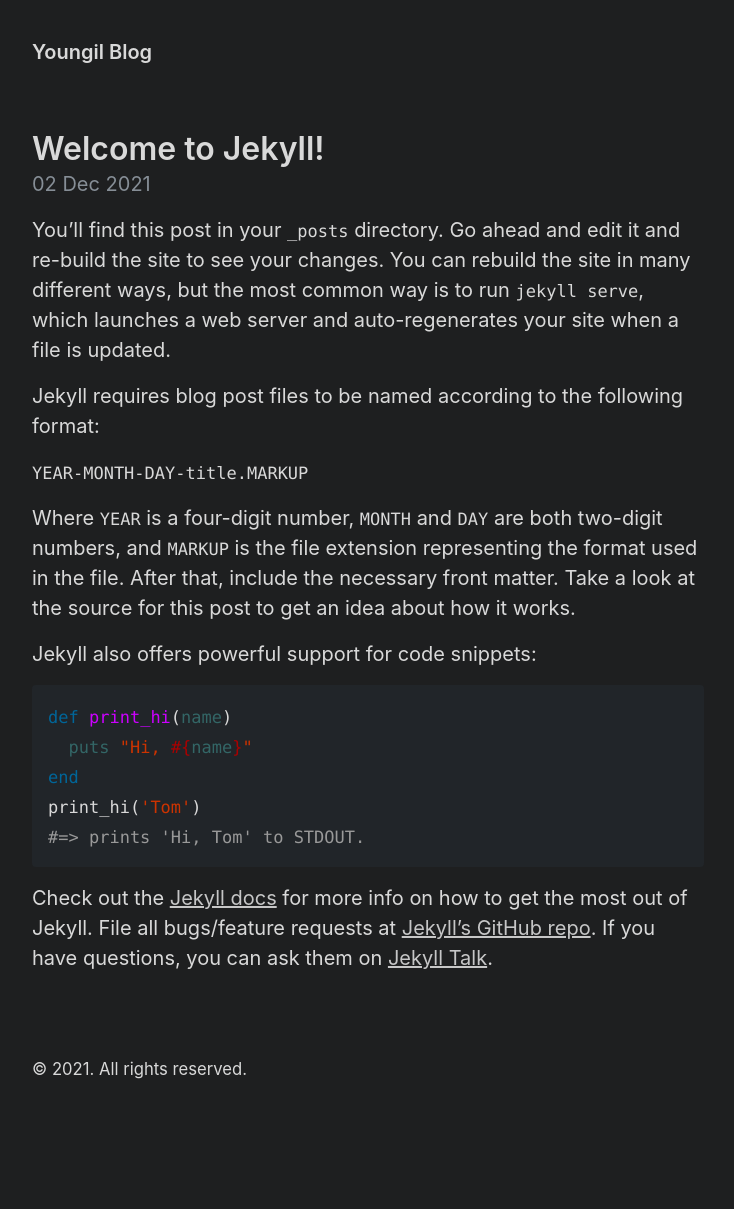
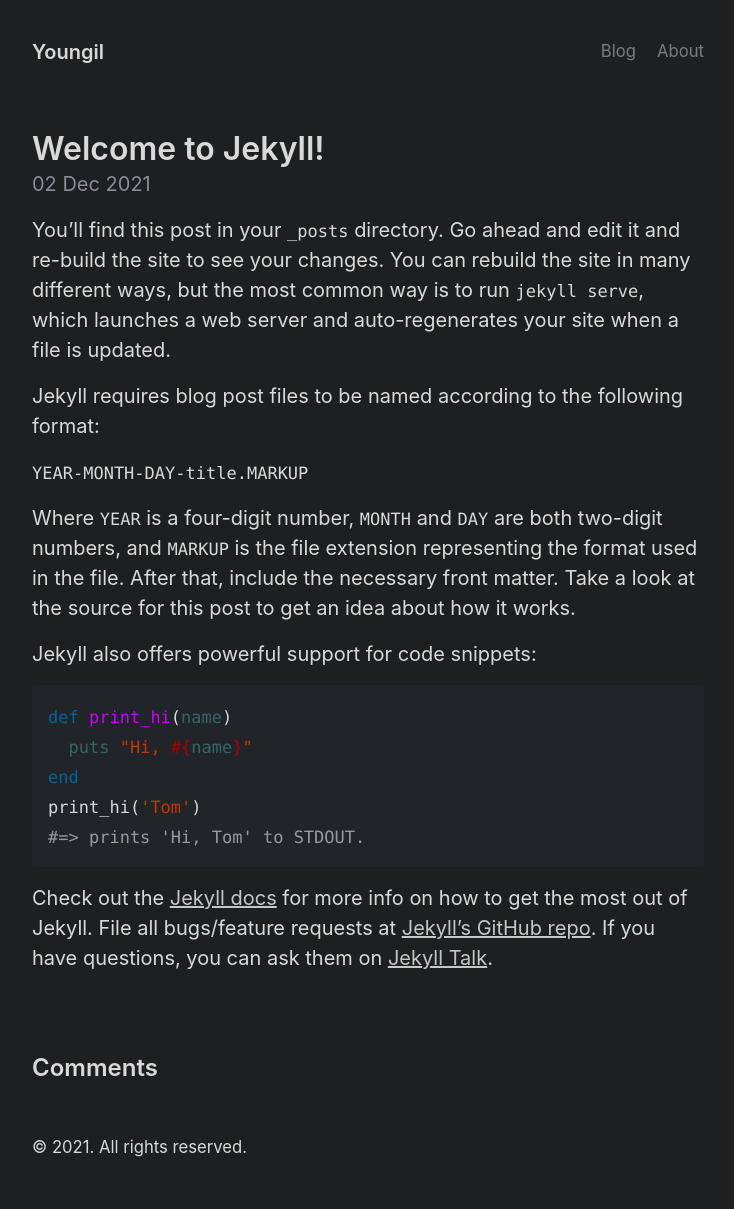
Before and after one commit to youngilkim0818/youngilkim0818.github.io, a Jekyll site: the page built from _posts/2021-12-02-welcome-to-jekyll.md, in a window 1280 px wide. Shown: the whole page, without its empty margins (272-1006 px from the left). Built offline with Jekyll 4.4.1, drawn with Linux system fonts in a browser that asks for light colours; comment, search, counter and statistics services are not loaded; before the commit the page ends 1131 px from its top, so only the background shows below that; some of the changed lines change nothing that is shown.

Commit message:
add: comments

```diff
--- a/_config.yml
+++ b/_config.yml
@@ -1,54 +1,53 @@
-# Welcome to Jekyll!
-#
-# This config file is meant for settings that affect your whole blog, values
-# which you are expected to set up once and rarely edit after that. If you find
-# yourself editing this file very often, consider using Jekyll's data files
-# feature for the data you need to update frequently.
-#
-# For technical reasons, this file is *NOT* reloaded automatically when you use
-# 'bundle exec jekyll serve'. If you change this file, please restart the server process.
-#
-# If you need help with YAML syntax, here are some quick references for you:
-# https://learn-the-web.algonquindesign.ca/topics/markdown-yaml-cheat-sheet/#yaml
-# https://learnxinyminutes.com/docs/yaml/
-#
-# Site settings
-# These are used to personalize your new site. If you look in the HTML files,
-# you will see them accessed via {{ site.title }}, {{ site.email }}, and so on.
-# You can create any custom variable you would like, and they will be accessible
-# in the templates via {{ site.myvariable }}.
+ # Setup
+title: Youngil
+url: https://youngilkim0818.github.io/
+paginate: 1
+baseurl: ""
+permalink: pretty
 
-title: Youngil Blog
-email: youngil4449@gmail.com
-description: >- # this means to ignore newlines until "baseurl:"
-  I want to be HUMAN.
-baseurl: "" # the subpath of your site, e.g. /blog
-url: "" # the base hostname & protocol for your site, e.g. http://example.com
-twitter_username: jekyllrb
-github_username:  jekyll
+# Gems
+plugins:
+  - jekyll-gist
+  - jekyll-paginate
+  - jekyll-seo-tag
 
-# Build settings
-theme: minima
-assert_url: /asssets
-plugins:
-  - jekyll-feed
+# Optimize Jekyll
+exclude:
+  - .editorconfig
+  - .git
+  - .jekyll-cache
+  - Gemfile
+  - Gemfile.lock
+  - LICENSE.md
+  - README.md
 
-# Exclude from processing.
-# The following items will not be processed, by default.
-# Any item listed under the `exclude:` key here will be automatically added to
-# the internal "default list".
-#
-# Excluded items can be processed by explicitly listing the directories or
-# their entries' file path in the `include:` list.
-#
-# exclude:
-#   - .sass-cache/
-#   - .jekyll-cache/
-#   - gemfiles/
-#   - Gemfile
-#   - Gemfile.lock
-#   - node_modules/
-#   - vendor/bundle/
-#   - vendor/cache/
-#   - vendor/gems/
-#   - vendor/ruby/
+sass:
+  sass_dir: _sass
+  style: :compressed
+
+# Options
+
+# Replace this value and uncomment to enable Google Analytics tracking
+# ga_analytics: UA-000000-0
+
+# Specify the author for blog posts
+author:
+  name: Mark Otto
+  url: https://twitter.com/mdo
+  email: markdotto@gmail.com
+
+# Custom vars
+version: 3.0.0
+google_analytics_id: #UA-XXXX-Y
+comment:
+  provider:	"disqus"
+  disqus:
+    shortname:	"youngilkim0818"
+
+# Navbar page list
+nav:
+  - title: Blog
+    url: /archive
+
+  - title: About
+    url: /about
--- a/_layouts/post.html
+++ b/_layouts/post.html
@@ -23,3 +23,26 @@
   </ul>
 </aside>
 {% endif %}
+
+{% if page.comments %}
+<h2>Comments</h2>
+<div id="disqus_thread"></div>
+<script>
+    /**
+    *  RECOMMENDED CONFIGURATION VARIABLES: EDIT AND UNCOMMENT THE SECTION BELOW TO INSERT DYNAMIC VALUES FROM YOUR PLATFORM OR CMS.
+    *  LEARN WHY DEFINING THESE VARIABLES IS IMPORTANT: https://disqus.com/admin/universalcode/#configuration-variables    */
+
+    var disqus_config = function () {
+    this.page.url = PAGE_URL;  // Replace PAGE_URL with your page's canonical URL variable
+    this.page.identifier = PAGE_IDENTIFIER; // Replace PAGE_IDENTIFIER with your page's unique identifier variable
+    };
+
+    (function() { // DON'T EDIT BELOW THIS LINE
+    var d = document, s = d.createElement('script');
+    s.src = 'https://youngilkim0818.disqus.com/embed.js';
+    s.setAttribute('data-timestamp', +new Date());
+    (d.head || d.body).appendChild(s);
+    })();
+</script>
+<noscript>Please enable JavaScript to view the <a href="https://disqus.com/?ref_noscript">comments powered by Disqus.</a></noscript>
+{% endif %}
--- a/_posts/2021-12-02-welcome-to-jekyll.md
+++ b/_posts/2021-12-02-welcome-to-jekyll.md
@@ -3,6 +3,7 @@
 title:  "Welcome to Jekyll!"
 date:   2021-12-02 20:32:58 +0900
 categories: jekyll update
+comments: true
 ---
 You’ll find this post in your `_posts` directory. Go ahead and edit it and re-build the site to see your changes. You can rebuild the site in many different ways, but the most common way is to run `jekyll serve`, which launches a web server and auto-regenerates your site when a file is updated.
 
```
